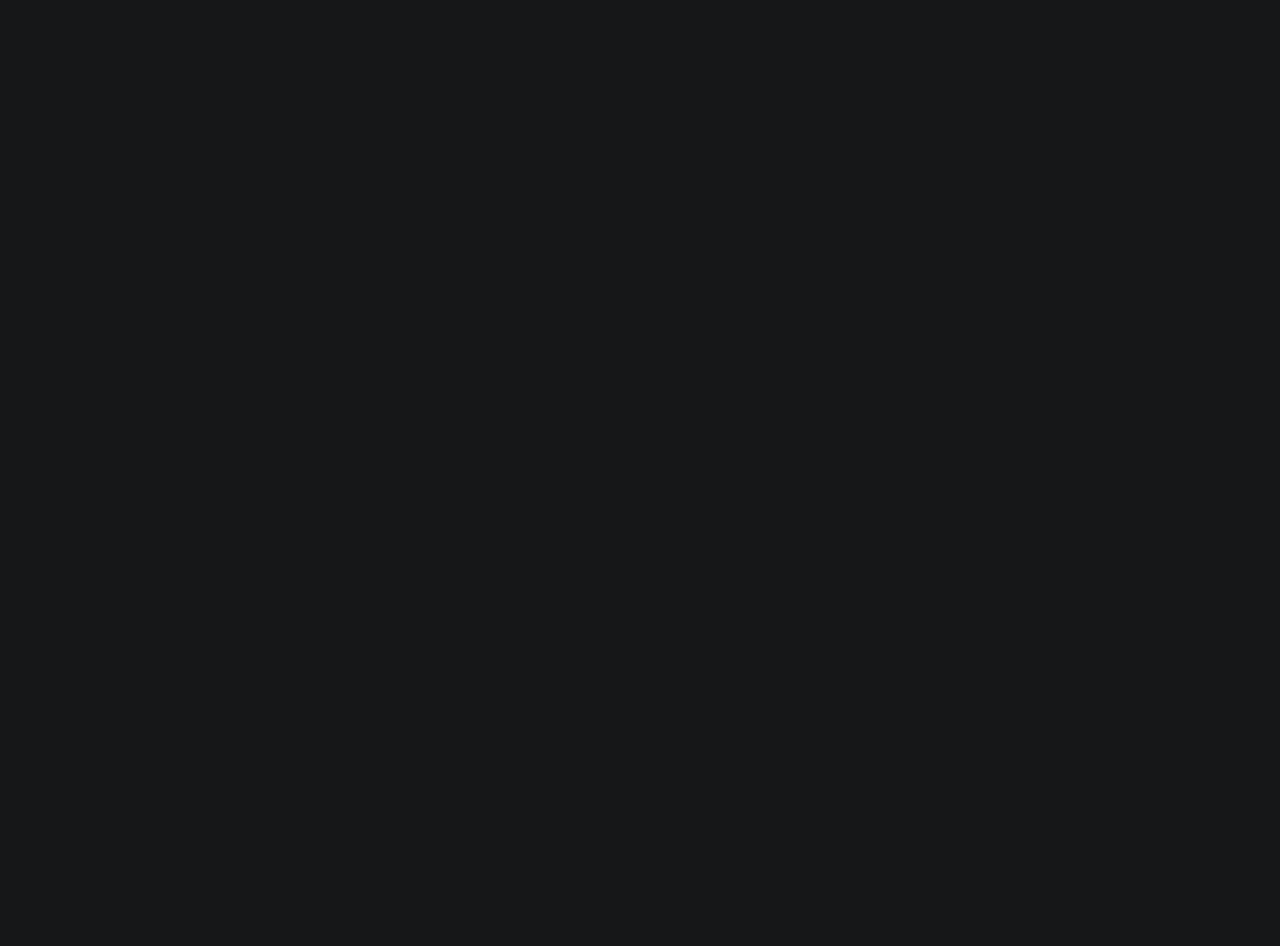
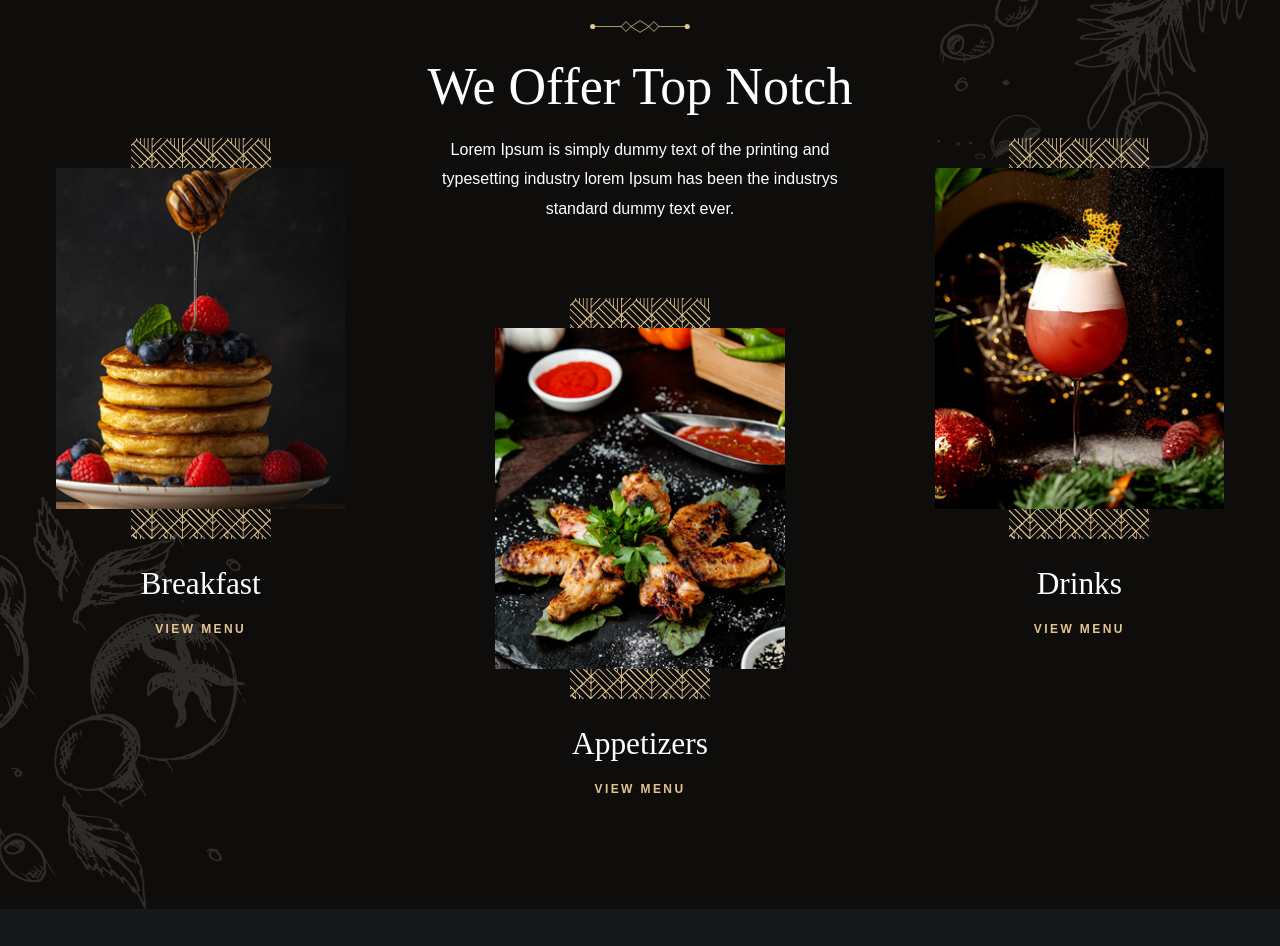
Before and after one commit to chyroshan066/gurung-bbq, a Next.js app: page / in a window 1280 px wide. Shown: the part 1000-1946 px from the top of the page. Built offline with nearby package versions, Linux system fonts and the light colour scheme.

Commit message:
feat(ui): add responsive service component

```diff
--- a/src/app/page.tsx
+++ b/src/app/page.tsx
@@ -5,6 +5,7 @@
 import { TopBar } from "@/components/TopBar";
 import { Header } from '@/components/Header';
 import { Hero } from '@/components/Hero';
+import { Service } from '@/components/Service';
 
 export default function Home() {
   const [showPreloader, setShowPreloader] = useState(true);
@@ -35,6 +36,7 @@
           <main>
             <article>
               <Hero />
+              <Service />
             </article>
           </main>
         </>
--- a/src/components/Header.tsx
+++ b/src/components/Header.tsx
@@ -167,7 +167,7 @@
                         href="#"
                         className="logo"
                     >
-                        <img
+                        <Image
                             src="/images/logo.png"
                             width="160"
                             height="50"
--- /dev/null
+++ b/src/components/Service.tsx
@@ -0,0 +1,111 @@
+import Image from "next/image";
+import { memo } from "react";
+
+interface ServiceCard {
+    imgSrc: string;
+    cardTitle: string
+}
+
+const SERVICES: ServiceCard[] = [
+    {
+        imgSrc: "/images/service-1.jpg",
+        cardTitle: "Breakfast",
+    },
+    {
+        imgSrc: "/images/service-2.jpg",
+        cardTitle: "Appetizers",
+    },
+    {
+        imgSrc: "/images/service-3.jpg",
+        cardTitle: "Drinks",
+    },
+];
+
+const ServiceCard = memo(({
+    imgSrc, cardTitle
+}: ServiceCard) => (
+    <li>
+        <div className="service-card">
+            <a
+                href="#"
+                className="has-before hover:shine"
+            >
+                <figure
+                    className="card-banner img-holder"
+                    style={{ "--width": "285", "--height": "336" } as React.CSSProperties}>
+                    <Image
+                        src={imgSrc}
+                        width={285}
+                        height={336}
+                        loading="lazy"
+                        alt={cardTitle}
+                        className="img-cover"
+                    />
+                </figure>
+            </a>
+            <div className="card-content">
+                <h3 className="title-4 card-title">
+                    <a href="#">{cardTitle}</a>
+                </h3>
+                <a
+                    href="#"
+                    className="btn-text hover-underline label-2"
+                >
+                    View Menu
+                </a>
+            </div>
+        </div>
+    </li>
+));
+
+ServiceCard.displayName = "ServiceCard";
+
+export const Service = memo(() => {
+    return <>
+        <section
+            className="section service bg-black-10 text-center"
+            aria-label="service"
+        >
+            <div className="custom-container">
+                <p className="section-subtitle label-2">Flavors For Royalty</p>
+                <h2 className="headline-1 section-title">We Offer Top Notch</h2>
+                <p className="section-text">
+                    Lorem Ipsum is simply dummy text of the printing and typesetting industry lorem Ipsum has been the industrys
+                    standard dummy text ever.
+                </p>
+                <ul className="grid-list">
+
+                    {SERVICES.map(service => (
+                        <ServiceCard
+                            key={service.imgSrc}
+                            imgSrc={service.imgSrc}
+                            cardTitle={service.cardTitle}
+                        />
+                    ))}
+
+                </ul>
+
+                <Image
+                    src="/images/shape-1.png"
+                    width="246"
+                    height="412"
+                    loading="lazy"
+                    alt="shape"
+                    className="shape shape-1 move-anim"
+                />
+
+                <Image
+                    src="/images/shape-2.png"
+                    width="343"
+                    height="345"
+                    loading="lazy"
+                    alt="shape"
+                    className="shape shape-2 move-anim"
+                />
+
+            </div>
+        </section>
+    </>;
+});
+
+Service.displayName = "Service";
```
